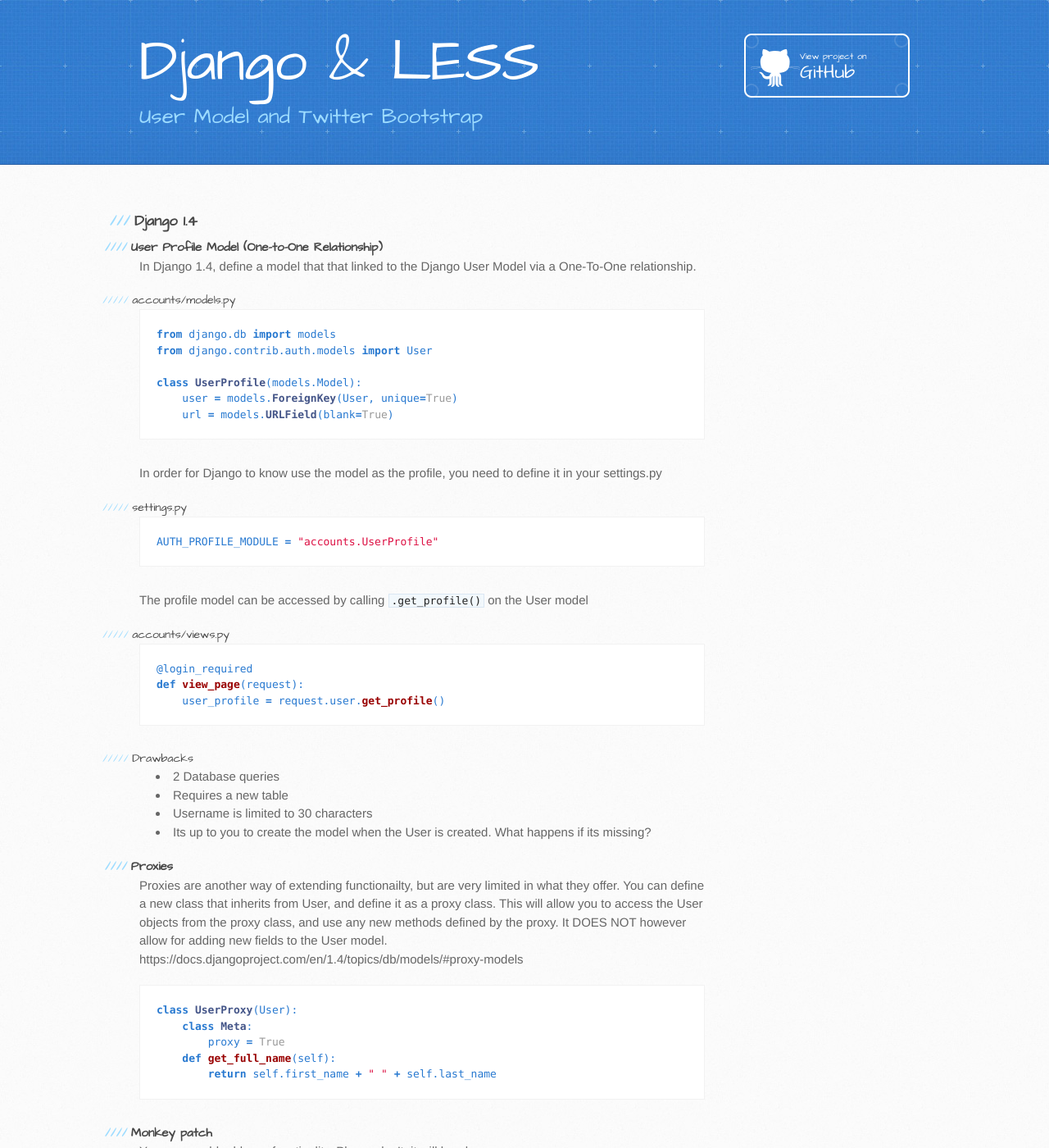
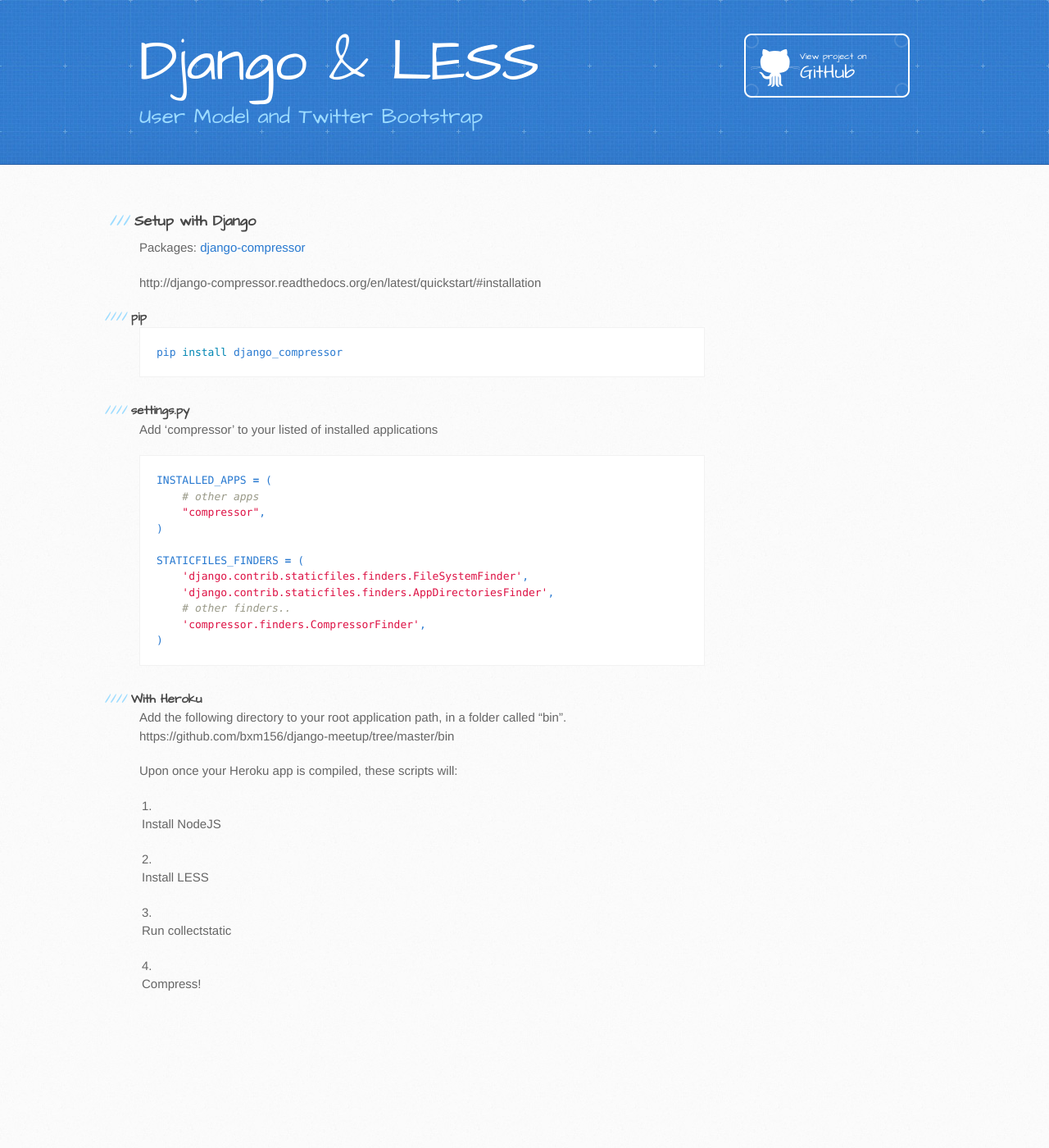
Before and after one commit to bxm156/django-meetup, a Jekyll site: the page built from less/setup.md, in a window 1280 px wide and 1400 px high. Shown: the whole window at 82% size. Built offline with Jekyll 4.4.1, drawn with Linux system fonts in a browser that asks for light colours; Markdown is read by kramdown in place of the engine named in the settings; some of the changed text lies outside the part shown.

Commit message:
Updated setup.md

````diff
--- a/less/setup.md
+++ b/less/setup.md
@@ -3,55 +3,43 @@
 layout: index
 ---
 
-### Django 1.4
-#### User Profile Model (One-to-One Relationship)
+### Setup with Django
+Packages: [django-compressor](http://django-compressor.readthedocs.org/en/latest/)
 
-In Django 1.4, define a model that that linked to the Django User Model via a One-To-One relationship.
-
-#####accounts/models.py
-```python
-from django.db import models
-from django.contrib.auth.models import User
-
-class UserProfile(models.Model):
-    user = models.ForeignKey(User, unique=True)
-    url = models.URLField(blank=True)
-```
-In order for Django to know use the model as the profile, you need to define it in your settings.py
-
-#####settings.py
-```python
-AUTH_PROFILE_MODULE = "accounts.UserProfile"
+http://django-compressor.readthedocs.org/en/latest/quickstart/#installation
+#### pip
+```bash
+pip install django_compressor
 ```
 
-The profile model can be accessed by calling ```.get_profile()``` on the User model
+#### settings.py
+Add 'compressor' to your listed of installed applications
+```python
+INSTALLED_APPS = (
+    # other apps
+    "compressor",
+)
 
-#####accounts/views.py
-```python
-@login_required
-def view_page(request):
-    user_profile = request.user.get_profile()
+STATICFILES_FINDERS = (
+    'django.contrib.staticfiles.finders.FileSystemFinder',
+    'django.contrib.staticfiles.finders.AppDirectoriesFinder',
+    # other finders..
+    'compressor.finders.CompressorFinder',
+)
 ```
 
-#####Drawbacks
-* 2 Database queries
-* Requires a new table
-* Username is limited to 30 characters
-* Its up to you to create the model when the User is created. What happens if its missing?
 
-####Proxies
-Proxies are another way of extending functionailty, but are very limited in what they offer. You can define a new class that inherits from User, and define it as a proxy class. This will allow you to access the User objects from the proxy class, and use any new methods defined by the proxy. It DOES NOT however allow for adding new fields to the User model.
-https://docs.djangoproject.com/en/1.4/topics/db/models/#proxy-models
-```python
-class UserProxy(User):
-    class Meta:
-        proxy = True
-    def get_full_name(self):
-        return self.first_name + " " + self.last_name
-```
+#### With Heroku
+Add the following directory to your root application path, in a folder called "bin".
+https://github.com/bxm156/django-meetup/tree/master/bin
 
-####Monkey patch
-Yes, you could add new functionlity. Please don't, it will break.
+Upon once your Heroku app is compiled, these scripts will:
 
-### Next
-[Creating the User Profile Model](http://bxm156.github.io/django-meetup/1.4/create)
+
+1. Install NodeJS
+
+2. Install LESS
+
+3. Run collectstatic
+
+4. Compress!
````
